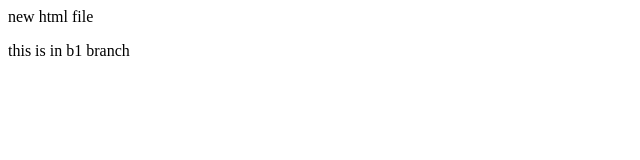
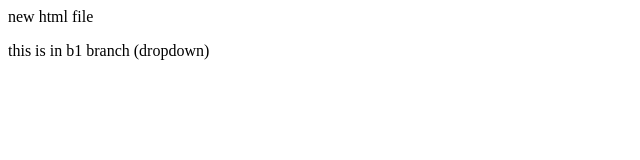
Before and after one commit to Farooq-S19/newrepository, a plain HTML site: page index.html in a window 1280 px wide. Shown: the full height of the page, 0-640 px from the left. Drawn offline with Linux system fonts and the light colour scheme.

Commit message:
new dropdown

```diff
--- a/index.html
+++ b/index.html
@@ -1,2 +1,2 @@
 <p> new html file</p>
-<p> this is in b1 branch</p>
+<p> this is in b1 branch (dropdown)</p>
```
